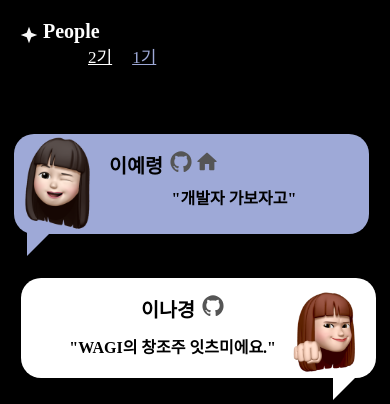
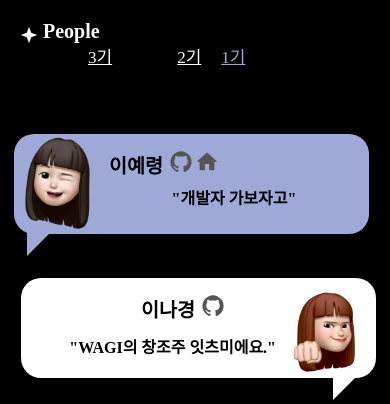
Before and after one commit to sswuWAGI/homepage, a Django app: page /people_1/ in a window 390 px wide. Shown: the part 79-483 px from the top of the page. Run offline with Django 4.2, Linux system fonts and the light colour scheme; parts of the project's set-up code (start-up, migrations or seed data) failed here and were passed over; some web fonts are replaced.

Commit message:
피플 3기 수정

```diff
--- a/homepage/urls.py
+++ b/homepage/urls.py
@@ -2,7 +2,7 @@ from django.contrib import admin
 from django.urls import path, include
 from joinInfo.views import apply_club_user_info_view
 from activity.views import upload_activity, success_page, edit_page, edit_images, activities_page
-from people.views import show_people_1, show_people_2
+from people.views import show_people_1, show_people_2, show_people_3
 from joinResult import views
 from application import views
 from makers.views import show_makers
@@ -25,6 +25,7 @@ urlpatterns = [
 
     path('people_1/', show_people_1, name='show_people_1'),
     path('people_2/', show_people_2, name='show_people_2'),
+    path('people_3/', show_people_3, name='show_people_3'),
 
     path('notice/', include('notice.urls')),
 
--- a/people/templates/people_1.html
+++ b/people/templates/people_1.html
@@ -18,6 +18,7 @@
         <h1 class="title">People</h1>
     </div>
     <div class = "seoson">
+        <a href="{% url 'show_people_3' %}" class = "seoson3">3기</a>
         <a href="{% url 'show_people_2' %}" class = "seoson2">2기</a>
         <a href="{% url 'show_people_1' %}" class = "seoson1"style="color: #9EA9D7; text-decoration: underline #9EA9D7 ;">1기</a>
     </div>
--- a/people/templates/people_2.html
+++ b/people/templates/people_2.html
@@ -18,6 +18,7 @@
         <h1 class="title">People</h1>
     </div>
     <div class = "seoson">
+        <a href="{% url 'show_people_3' %}" class = "seoson3">3기</a>
         <a href="{% url 'show_people_2' %}" class = "seoson2" style="color: #9EA9D7; text-decoration: underline #9EA9D7 ;">2기</a>
         <a href="{% url 'show_people_1' %}" class = "seoson1">1기</a>
 
--- a/people/templates/people_3.html
+++ b/people/templates/people_3.html
@@ -18,7 +18,8 @@
         <h1 class="title">People</h1>
     </div>
     <div class = "seoson">
-        <a href="{% url 'show_people_2' %}" class = "seoson2" style="color: #9EA9D7; text-decoration: underline #9EA9D7 ;">2기</a>
+        <a href="{% url 'show_people_3' %}" class = "seoson3" style="color: #9EA9D7; text-decoration: underline #9EA9D7 ;">3기</a>
+        <a href="{% url 'show_people_2' %}" class = "seoson3">2기</a>
         <a href="{% url 'show_people_1' %}" class = "seoson1">1기</a>
 
     </div>
--- a/static/css/people.css
+++ b/static/css/people.css
@@ -39,6 +39,12 @@
         float: left;
     }
     .seoson2{
+        display: inline;
+        float: inline-start;
+        margin-left: 45px;
+        margin-right: 20px;
+    }
+    .seoson3{
         display: inline;
         float: inline-start;
         margin-left: 45px;
--- a/templates/basic.html
+++ b/templates/basic.html
@@ -25,7 +25,7 @@
         <nav id="main-navigation">
             <ul class="menu">
                 <li class="menu-item"><a href="{% url 'activities_page' %}">Activities</a></li>
-                <li class="menu-item"><a href="{% url 'show_people_2' %}">People</a></li>
+                <li class="menu-item"><a href="{% url 'show_people_3' %}">People</a></li>
                 <li class="menu-item" ><a id="apply" href="{% url 'joinResult:join_button' %}">Join</a></li>
                 <li class="menu-item"><a href="{% url 'notice:notice_list' %}">Notice</a></li>
             </ul>
@@ -38,7 +38,7 @@
         <div class="slide" id="slide">
             <ul id="slide_menu">
                 <li class="menu-item"><a href="{% url 'activities_page' %}">Activities</a></li>
-                <li class="menu-item"><a href="{% url 'show_people_2' %}">People</a></li>
+                <li class="menu-item"><a href="{% url 'show_people_3' %}">People</a></li>
                 <li class="menu-item" ><a id="apply_" href="{% url 'joinResult:join_button' %}">Join</a></li>
                 <li class="menu-item"><a href="{% url 'notice:notice_list' %}">Notice</a></li>
                 <li class="menu-item"><a href="{% url 'show_makers' %}">Makers</a></li><!--메이커스 만들고 경로 달아야해여-->
```
